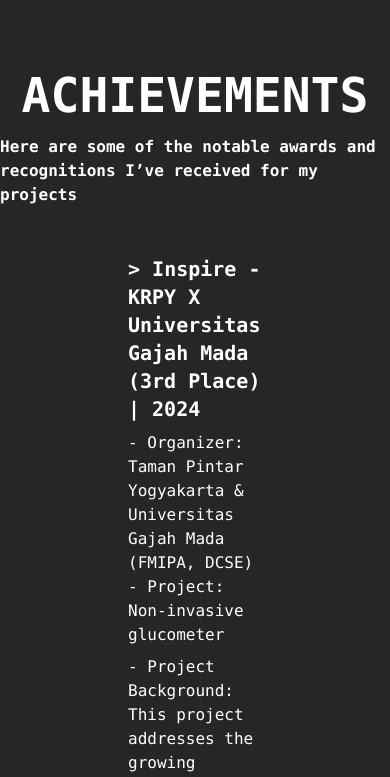
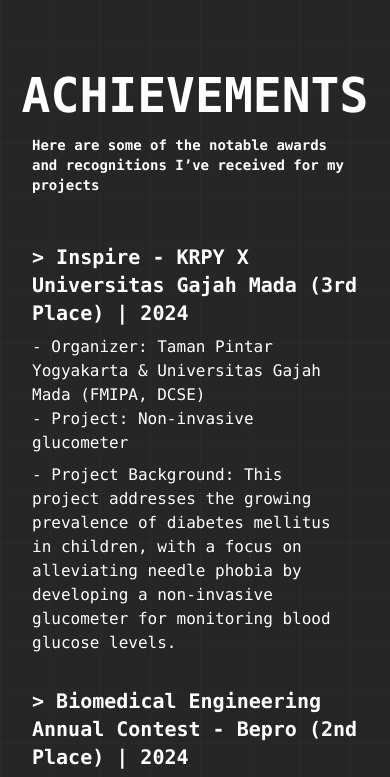
Before and after one commit to fakhridanishmp/fakhridanishmp.github.io, a Next.js app: page / in a window 390 px wide. Shown: the part 2420-3197 px from the top of the page. Built offline with nearby package versions, Linux system fonts and the light colour scheme.

Commit message:
Responsive UI update

```diff
--- a/pages/index.js
+++ b/pages/index.js
@@ -67,10 +67,10 @@
         ></div>
         <div className="flex justify-center flex-col items-center">
           <p className="text-white text-5xl font-bold font-mono">ACHIEVEMENTS</p>
-          <p className="text-white text-md font-bold font-mono mt-4">Here are some of the notable awards and recognitions I’ve received for my projects</p>
+          <p className="text-white text-sm md:text-md font-bold font-mono mt-4 px-8">Here are some of the notable awards and recognitions I’ve received for my projects</p>
         </div>
 
-        <div className="flex flex-col items-start justify-center mt-12 px-32">
+        <div className="flex flex-col items-start justify-center mt-12 px-8 md:px-32">
           <div className="text-white font-mono pb-8 md:pr-4">
             <h3 className="text-xl font-bold">{">"} Inspire - KRPY X Universitas Gajah Mada (3rd Place) | 2024</h3>
             <p className="text-md pt-2">- Organizer: Taman Pintar Yogyakarta & Universitas Gajah Mada (FMIPA, DCSE)</p>
```
